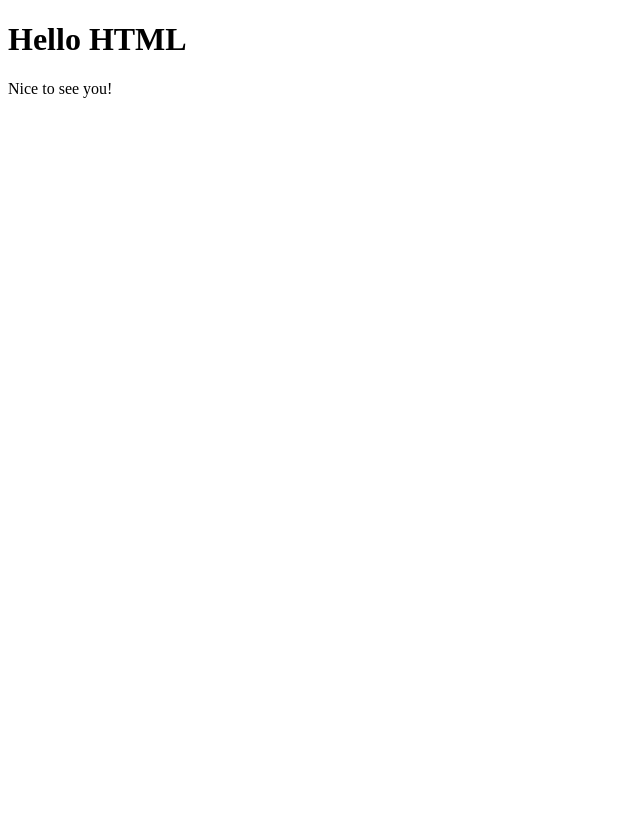
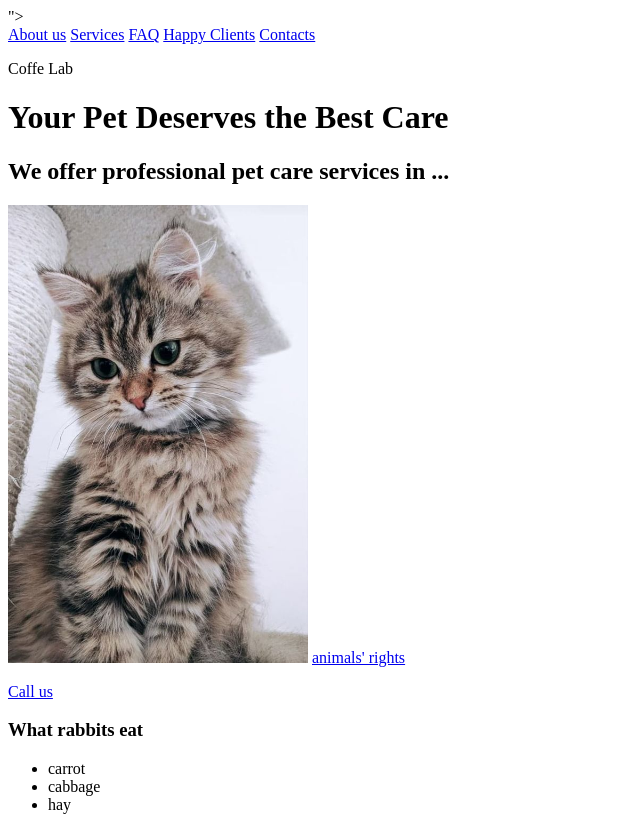
Before and after one commit to SofiaIrodenko/Landing, a plain HTML site: page index.html in a window 1280 px wide. Shown: the whole page, without its empty margins (0-640 px from the left). Before the commit the page ends 800 px from the top, so only its background shows below. Drawn offline with Linux system fonts and the light colour scheme.

Commit message:
Sample code

```diff
--- a/index.html
+++ b/index.html
@@ -9,8 +9,45 @@
 </head>
 
 <body>
-    <h1> Hello HTML</h1>
-    <p>Nice to see you!</p>
+    <header class="header">
+        <nav class="header__nav">
+            <a href="<img src="//res2.weblium.site/res/61c1987c972c7b00233b9ce8/61cd908e26d3ea0023303eb5" width="168" height="auto" alt="logo" loading="lazy" class="logo-image_341 image-logo_3HR w-logo__content" style=""></a>"></a>
+            <div class="header__menu">
+                <a class="menu-item" href="#about-us">About us</a>
+                <a class="menu-item" href="#services">Services</a>
+                <a class="menu-item" href="#fAQ">FAQ</a>
+                <a class="menu-item" href="#happy-clients">Happy Clients</a>
+                <a class="menu-item" href="#contacts">Contacts</a>
+
+            </div>
+            <div class="header__social-icons social icon">
+                <a href="facebook.com" class="social-icons__icon"></a>
+            </div>
+        </nav>
+        <div class="header__banner">
+            <p class="header__overtitle">Coffe Lab</p>
+            <h1 class="Coffee Lab School"></h1>
+        </div>
+    </header>
+    <main class="main">
+        <section class="crafted__image"></section>
+
+    </main>
+    <h1>Your Pet Deserves the Best Care</h1>
+    <h2>We offer professional pet care services in ...</h2>
+        <img src="59ecf6b1014140e645931a27ee9e0869.jpg" width="300" alt="cat">
+    <a href="https://www.petfinder.com/helping-pets/information-on-helping-pets/legal-rights-animals/">animals' rights</a>
+    <div>
+        <p>
+            <a href="tell:+380682145221">Call us</a>
+        </p>
+    </div>
+   <h3>What rabbits eat</h3>
+    <ul>
+        <li>carrot</li>
+        <li>cabbage</li>
+        <li>hay</li>
+    </ul>
 </body>
 
 </html>
```
Also changed, not shown: contacts.html (added, +24 -0 lines), 59ecf6b1014140e645931a27ee9e0869.jpg (added).
